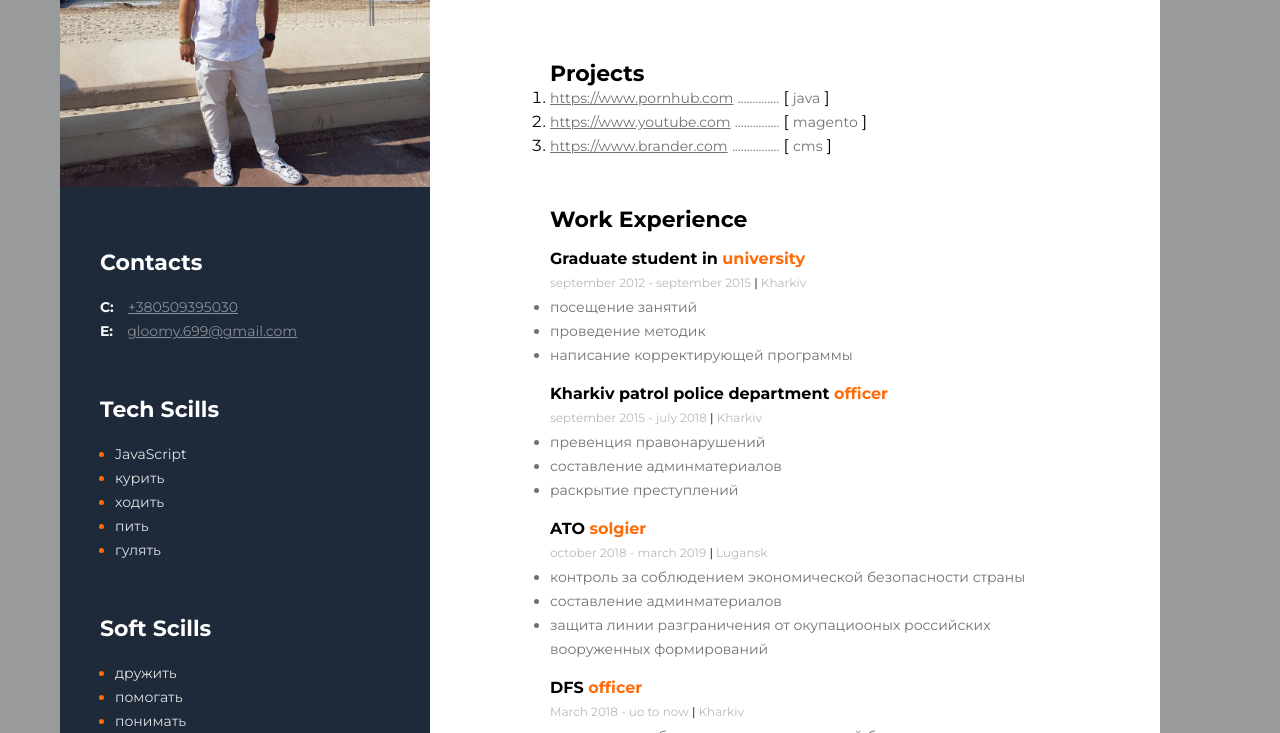
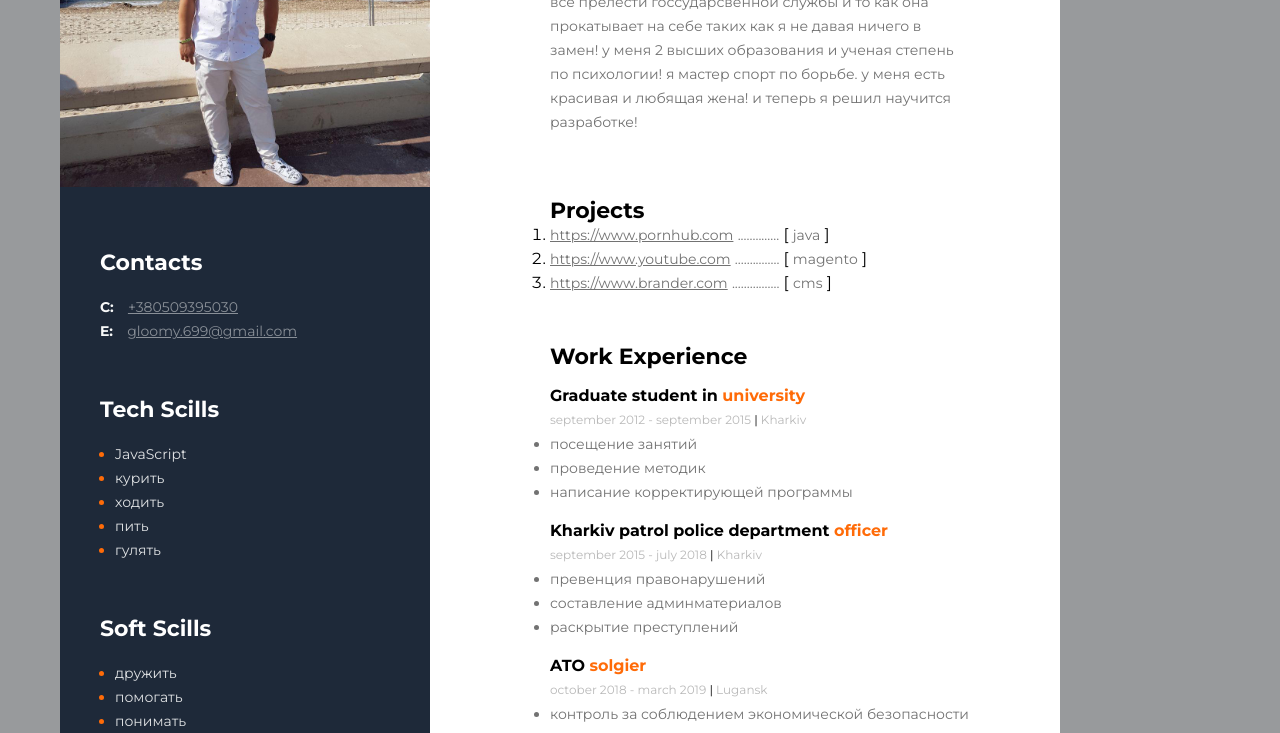
Before and after one commit to Gloomy699/resume, a plain HTML site: page index.html in a window 1280 px wide. Shown: the part 406-1139 px from the top of the page. Drawn offline with Linux system fonts and the light colour scheme.

Commit message:
commit-razmer

```diff
--- a/css/style.css
+++ b/css/style.css
@@ -7,8 +7,8 @@
 .wrapper{
     background: white;
     display: flex;
-    width: 1100px;
-    height: 1500px;
+    width: 1000px;
+    height: 1400px;
     margin-top: 30px;
     margin-left: 30px;
     margin-right: 30px;
@@ -19,8 +19,8 @@ body{
     background: #989a9c;
     padding: 30px;
     font-family: Montserrat;
-    width: 1280px;
-    height: 1965px;
+    width: 1180px;
+    height: 1665px;
 }
 
 
```
